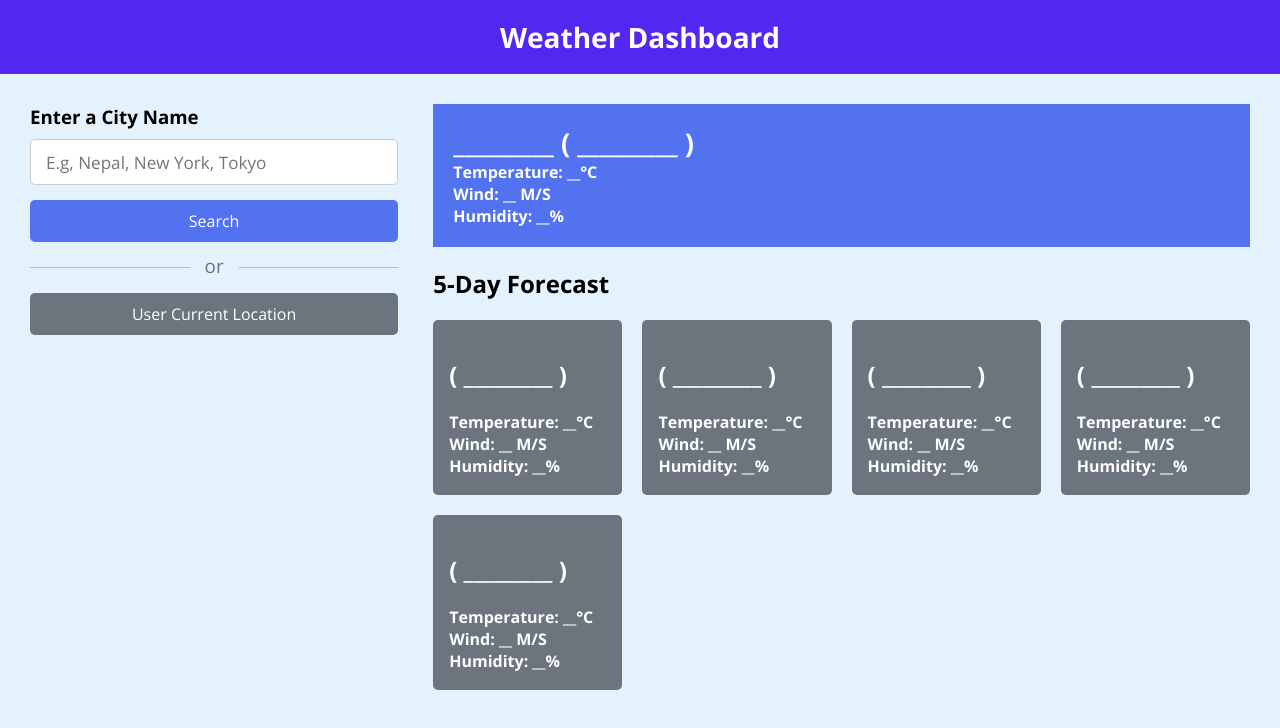
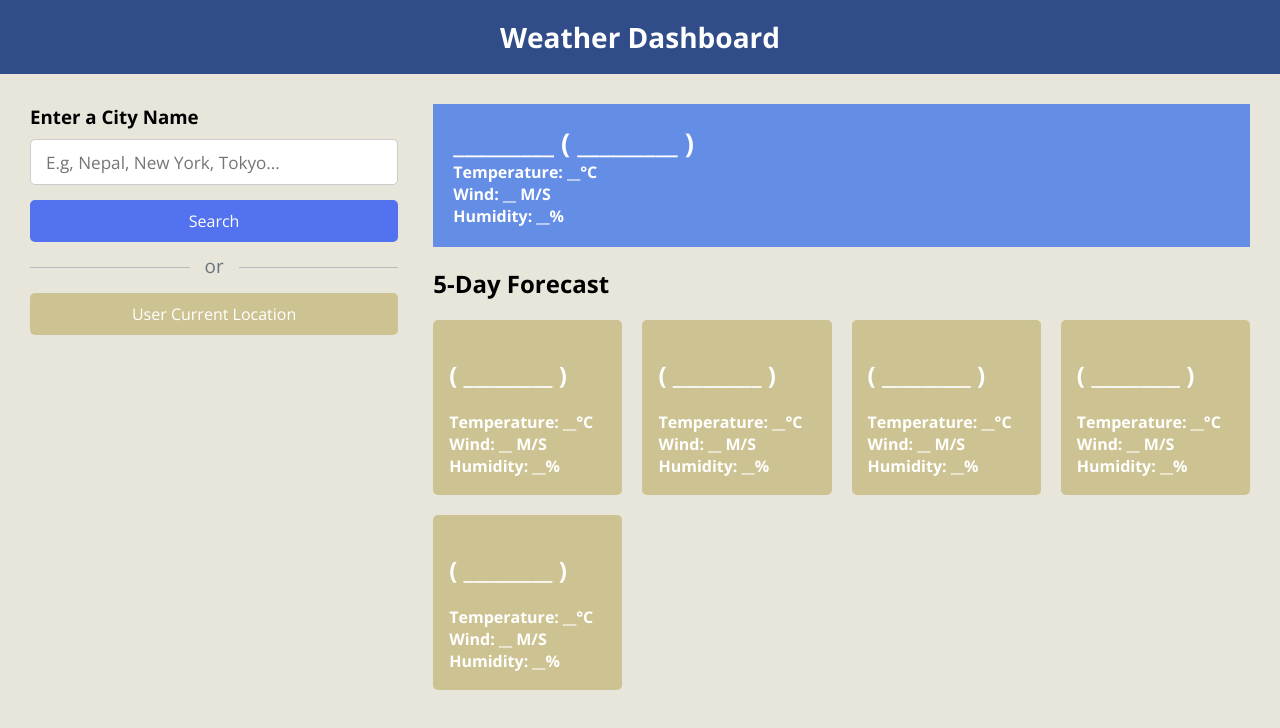
Before and after one commit to srijana-limbu/weatherApp, a plain HTML site: page index.html in a window 1280 px wide. Drawn offline with nearby package versions, Linux system fonts and the light colour scheme.

Commit message:
modified file

```diff
--- a/index.html
+++ b/index.html
@@ -13,7 +13,7 @@
     <div class="wrapper">
         <div class="weather-input">
             <h3>Enter a City Name</h3>
-            <input class="city-input" type="text" placeholder="E.g, Nepal, New York, Tokyo">
+            <input class="city-input" type="text" placeholder="E.g, Nepal, New York, Tokyo...">
             <button class="search-btn">Search</button>
             <div class="separator"></div>
             <button class="location-btn">User Current Location</button>
--- a/style.css
+++ b/style.css
@@ -8,14 +8,14 @@
 
 }
 body {
-    background: #e3f2fd;
+    background: #e8e5da;
 }
 h1 {
     color: #fff;
     padding: 18px 0;
     text-align: center;
     font-size: 1.75rem;
-    background: #5327f0;
+    background: #304c89;
 }
 .wrapper {
     display: flex;
@@ -50,7 +50,7 @@ h1 {
     font-size: 1.18rem;
     padding: 0 15px;
     margin-top: -4px;
-    background: #e3f2fd;
+    background: #e8e5da;
 }
 .weather-input button {
     width: 100%;
@@ -64,7 +64,7 @@ h1 {
     cursor: pointer;
 }
 .weather-input .location-btn {
-    background: #6c757d;
+    background: #cdc392;
 }
 .weather-data {
     width: 100%;
@@ -74,7 +74,7 @@ h1 {
     display: flex;
     justify-content: space-between;
     padding: 20px 70px 20px 20px;
-    background: #5372f0;
+    background: #648de5;
 }
 .current-weather h2 {
     font-size: 1.7rem;
@@ -92,7 +92,6 @@ h1 {
     margin-top: -15px;
 }
 .current-weather .icon h4 {
-    /* margin-top: -10px; */
     text-transform: capitalize;
 }
 .days-forecast h2 {
@@ -108,7 +107,7 @@ h1 {
     color: #fff;
     padding: 18px 16px;
     border-radius: 5px;
-    background: #6c757d;
+    background: #cdc392;
     width: calc(100% / 5);
 }
 .weather-cards .card img {
```
